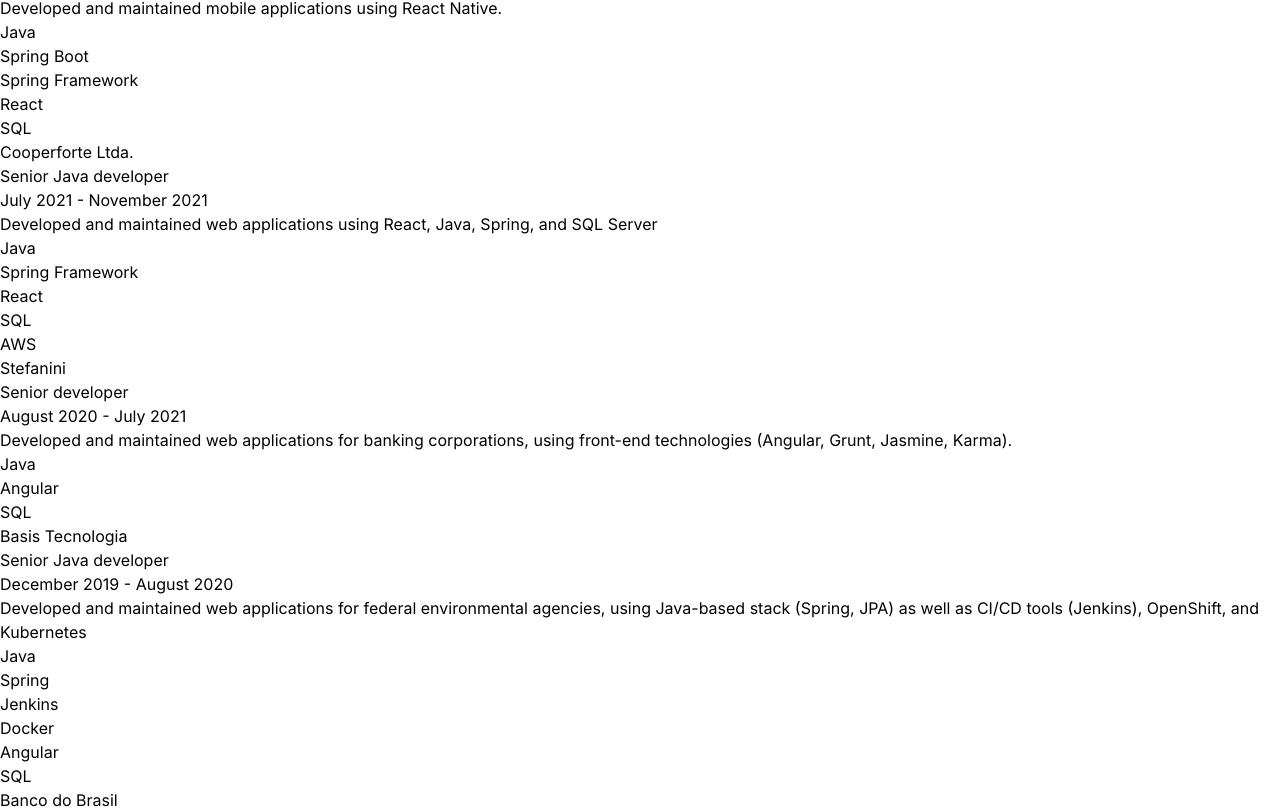
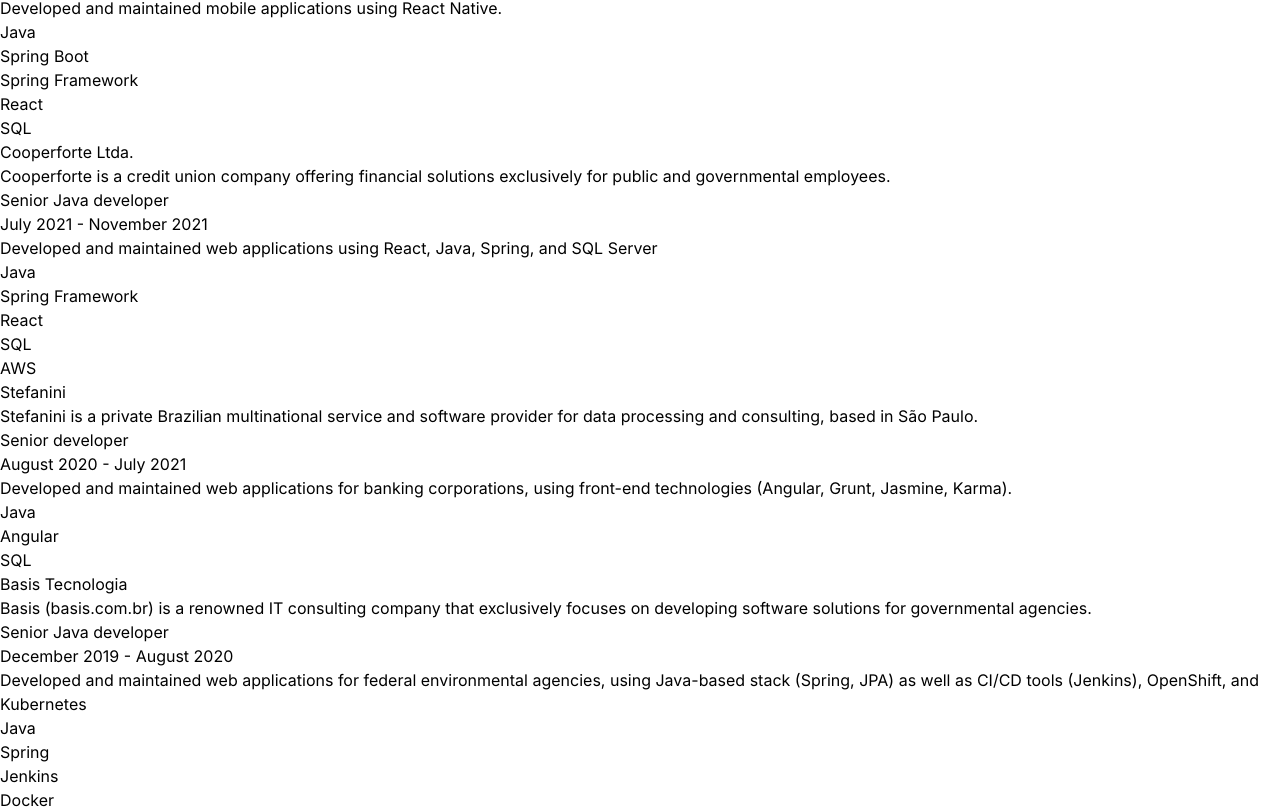
Before and after one commit to hrohden/hrohden.github.io, a React (Vite) app: page / in a window 1280 px wide. Shown: the part 1118-1927 px from the top of the page. Built offline with nearby package versions, Linux system fonts and the light colour scheme.

Commit message:
Add company description to WorkExperience and WorkExperienceComponent

```diff
--- a/src/WorkExperience.ts
+++ b/src/WorkExperience.ts
@@ -1,5 +1,6 @@
 export type WorkExperience = {
   company: string;
+  companyDescription?: string;
   title: string;
   period: string;
   description: string[];
--- a/src/WorkExperienceComponent.tsx
+++ b/src/WorkExperienceComponent.tsx
@@ -12,6 +12,9 @@
   return (
     <div>
       <p>{workExperience.company}</p>
+      {workExperience.companyDescription && (
+        <p>{workExperience.companyDescription}</p>
+      )}
       <p>{workExperience.title}</p>
       <p>{workExperience.period}</p>
       <ul>
--- a/src/workExperienceItems.ts
+++ b/src/workExperienceItems.ts
@@ -23,6 +23,8 @@
   },
   {
     company: "Cooperforte Ltda.",
+    companyDescription:
+      "Cooperforte is a credit union company offering financial solutions exclusively for public and governmental employees.",
     title: "Senior Java developer",
     period: "July 2021 - November 2021",
     description: [
@@ -32,6 +34,8 @@
   },
   {
     company: "Stefanini",
+    companyDescription:
+      "Stefanini is a private Brazilian multinational service and software provider for data processing and consulting, based in São Paulo.",
     title: "Senior developer",
     period: "August 2020 - July 2021",
     description: [
@@ -41,6 +45,8 @@
   },
   {
     company: "Basis Tecnologia",
+    companyDescription:
+      "Basis (basis.com.br) is a renowned IT consulting company that exclusively focuses on developing software solutions for governmental agencies.",
     title: "Senior Java developer",
     period: "December 2019 - August 2020",
     description: [
@@ -50,6 +56,8 @@
   },
   {
     company: "Banco do Brasil",
+    companyDescription:
+      "Banco do Brasil is Latin America'’'s largest commercial bank by assets. Headquartered in Brasília is one of the largest Brazilian companies.",
     title: "Software Developer",
     period: "February 2011 - September 2019",
     description: [
```
